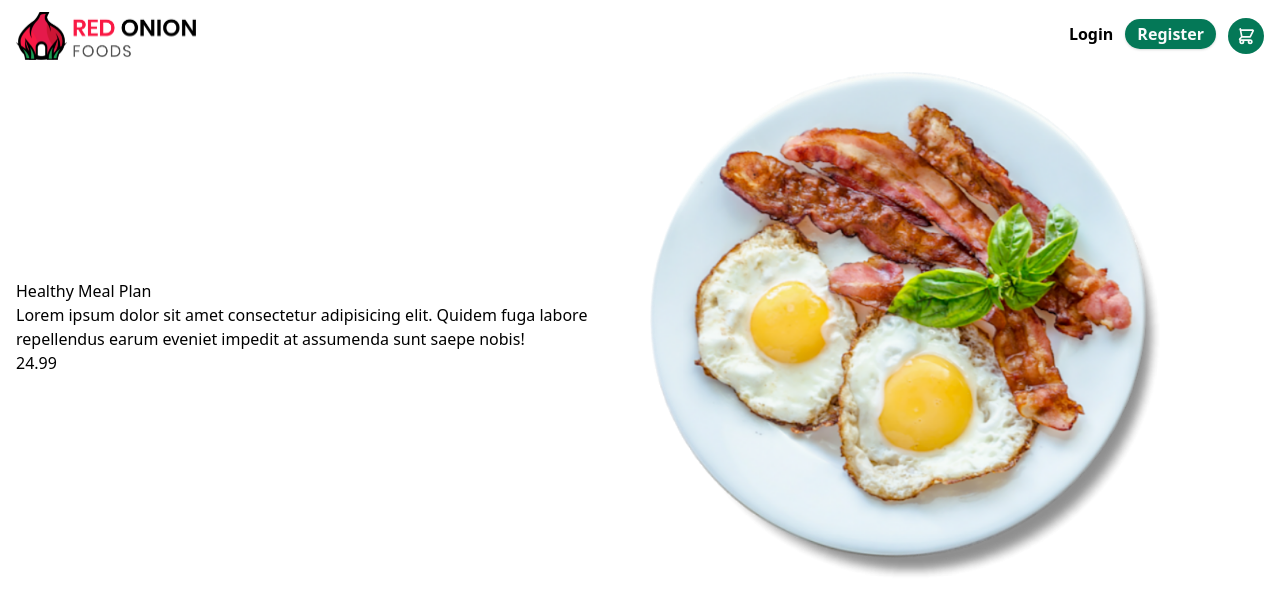
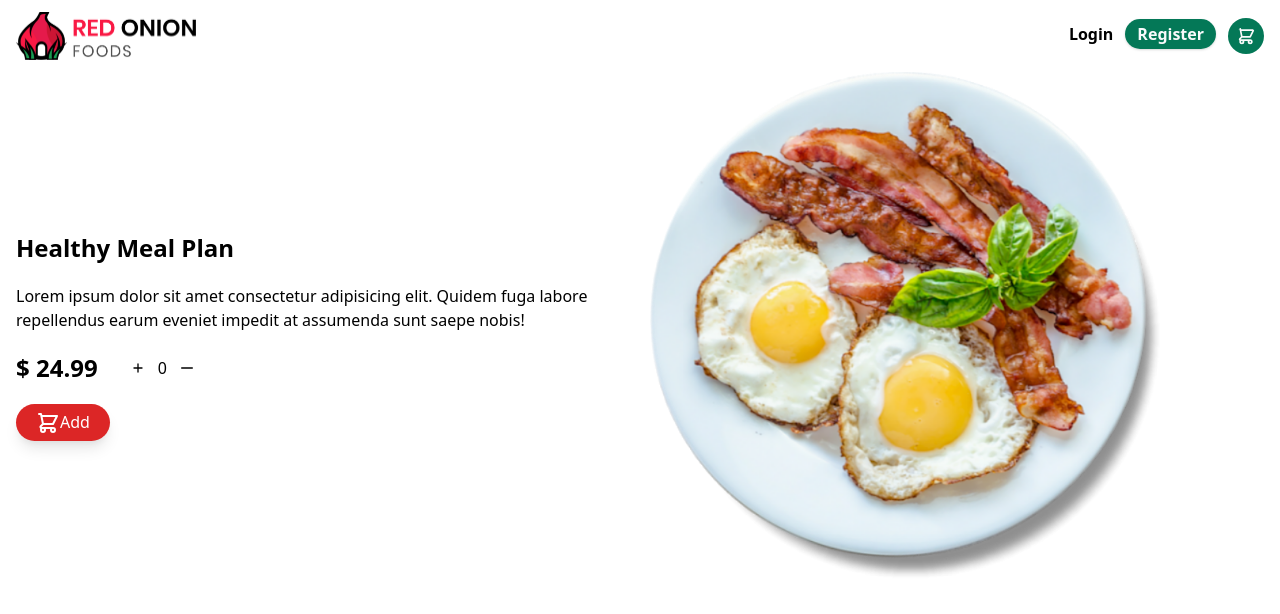
Before and after one commit to Mostakimul/red-onions, a Vue app: page /food-details/1 in a window 1280 px wide. Shown: the top 614 px of the page. Built offline with nearby package versions, Linux system fonts and the light colour scheme; the HTML template or start-up script is replaced by a standard one.

Commit message:
food details page completed

```diff
--- a/src/views/FoodDetails.vue
+++ b/src/views/FoodDetails.vue
@@ -4,9 +4,63 @@
       <div class="grid grid-cols-2 gap-5 items-center">
         <!-- details -->
         <div>
-          <h2>{{ singleMeal.name }}</h2>
+          <h2 class="my-5 font-semibold text-2xl">{{ singleMeal.name }}</h2>
           <p>{{ singleMeal.details }}</p>
-          <p>{{ singleMeal.price }}</p>
+          <div class="flex my-5">
+            <div class="mr-5 font-semibold text-2xl">$ {{ singleMeal.price }}</div>
+            <div class="flex items-center">
+              <button @click="increaseQuantity" class="px-3">
+                <svg
+                  class="w-4 h-4"
+                  fill="none"
+                  stroke="currentColor"
+                  viewBox="0 0 24 24"
+                  xmlns="http://www.w3.org/2000/svg"
+                >
+                  <path
+                    stroke-linecap="round"
+                    stroke-linejoin="round"
+                    stroke-width="2"
+                    d="M12 6v6m0 0v6m0-6h6m-6 0H6"
+                  />
+                </svg>
+              </button>
+              <span>{{ quantity }}</span>
+              <button @click="decreaseQuantity" class="px-3">
+                <svg
+                  class="w-4 h-4"
+                  fill="none"
+                  stroke="currentColor"
+                  viewBox="0 0 24 24"
+                  xmlns="http://www.w3.org/2000/svg"
+                >
+                  <path
+                    stroke-linecap="round"
+                    stroke-linejoin="round"
+                    stroke-width="2"
+                    d="M20 12H4"
+                  />
+                </svg>
+              </button>
+            </div>
+          </div>
+
+          <button class="bg-red-600 py-1.5 px-5 text-white rounded-full shadow-lg">
+            <svg
+              class="w-6 h-6 inline-block"
+              fill="none"
+              stroke="currentColor"
+              viewBox="0 0 24 24"
+              xmlns="http://www.w3.org/2000/svg"
+            >
+              <path
+                stroke-linecap="round"
+                stroke-linejoin="round"
+                stroke-width="2"
+                d="M3 3h2l.4 2M7 13h10l4-8H5.4M7 13L5.4 5M7 13l-2.293 2.293c-.63.63-.184 1.707.707 1.707H17m0 0a2 2 0 100 4 2 2 0 000-4zm-8 2a2 2 0 11-4 0 2 2 0 014 0z"
+              />
+            </svg>Add
+          </button>
         </div>
         <!-- image -->
         <div>
@@ -19,7 +73,7 @@
 
 <script>
 
-import { computed } from "vue";
+import { computed, ref } from "vue";
 import { useRoute } from "vue-router"
 import { useMenu } from "../store"
 
@@ -27,12 +81,22 @@ export default {
   setup() {
     const route = useRoute();
     const allMenus = useMenu();
+    const quantity = ref(0);
 
     const singleMeal = computed(() => {
       return allMenus.$state.menus.find((item) => item.id === parseInt(route.params.id));
     })
 
-    return { singleMeal }
+    const increaseQuantity = (() => {
+      quantity.value++;
+    })
+    const decreaseQuantity = (() => {
+      if (quantity.value !== 0) {
+        quantity.value--;
+      }
+    })
+
+    return { singleMeal, quantity, increaseQuantity, decreaseQuantity }
   }
 }
 </script>
```
